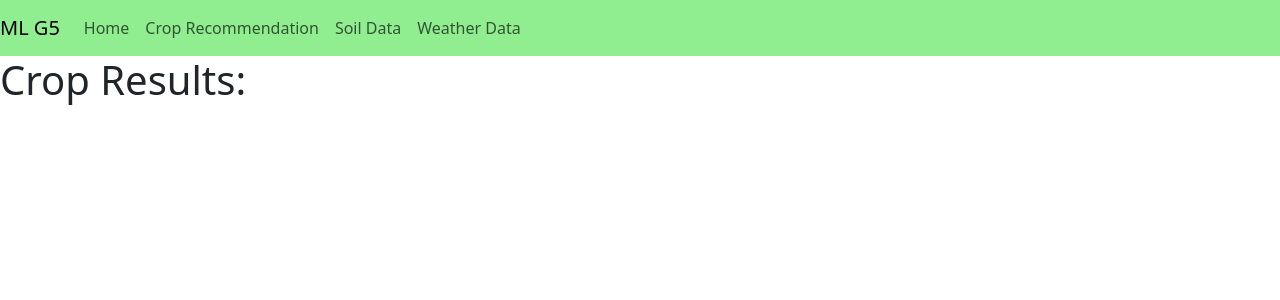
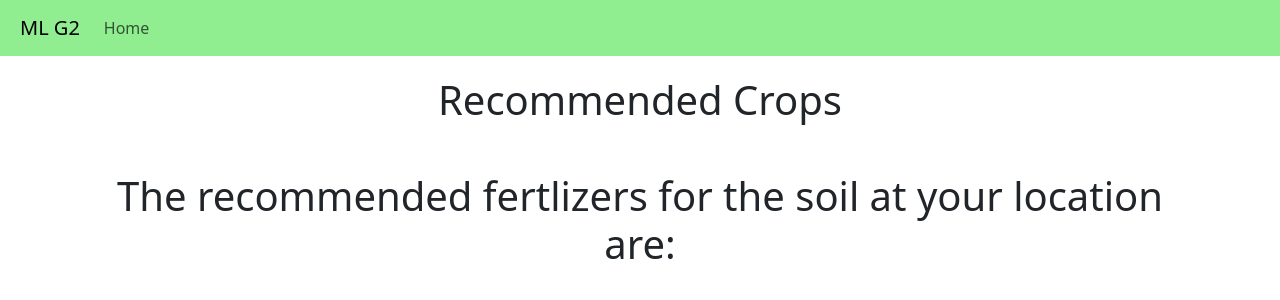
Before and after one commit to minnbanya/ML-Project-G2, a Flask app: template code/templates/result.html in a window 1280 px wide. Shown: the top 300 px of the page. Run offline with Flask 3, Linux system fonts and the light colour scheme; the template is opened without the code that fills it, so the values that code supplies are empty; parts of the project's set-up code (start-up, migrations or seed data) failed here and were passed over.

Commit message:
final webpage draft

```diff
--- a/code/app.py
+++ b/code/app.py
@@ -99,65 +99,61 @@ def process_input():
         print("Error: Could not convert phosphorous to float")
         phosphorous = None
 
-    crop_list = ['apple', 'banana', 'blackgram', 'chickpea', 'coconut', 'coffee',
-                'cotton', 'grapes', 'jute', 'kidneybeans', 'lentil', 'maize',
-                'mango', 'mothbeans', 'mungbean', 'muskmelon', 'orange', 'papaya',
-                'pigeonpeas', 'pomegranate', 'rice', 'watermelon']
+    crop_list = ['Apple', 'Banana', 'Blackgram', 'Chickpea', 'Coconut', 'Coffee',
+                'Cotton', 'Grapes', 'Jute', 'Kidneybeans', 'Lentil', 'Maize',
+                'Mango', 'Mothbeans', 'Mungbean', 'Muskmelon', 'Orange', 'Papaya',
+                'Pigeonpeas', 'Pomegranate', 'Rice', 'Watermelon']
 
     crop_result = []
     crop_input = [[nitrogen,phosphorous,temperature,humidity,ph]]
     crop_prob = crop_model.predict_proba(crop_input)[0]
     crop_pred = crop_prob.argsort()[::-1][:3]
+    crop_suit = sorted(crop_prob, reverse=True)[:3]
+
+    crop_image = []
+
+    #Image API for crop image display
+    api_url = "https://api.unsplash.com//search/photos"
+
+    access_key = "Rh-yjXnAefB0EVCAU48O9Rgh-Z_LyoeE3_rkbmREpVc"
+
     for i in range(len(crop_pred)):
-        crop_result.append(crop_list[crop_pred[i]])
-    return render_template('result.html', crop_result=crop_result)
+        crop_name = crop_list[crop_pred[i]]
+        crop_result.append(crop_name)
+        params = {
+        "client_id": access_key,
+        "query": crop_name
+    }
+        response = requests.get(api_url, headers=headers, params=params)
+        if response.status_code == 200:
+        # Parse the JSON response
+            image_data = response.json()
+            results = image_data.get('results', [])
+            if results:
+                # Assuming you want the first result
+                first_result = results[0]
+                image_url = first_result.get('urls', {}).get('regular', None)
+            else:
+                image_url = "https://via.placeholder.com/150x150.png?text=Image+Not+Available"
+            crop_image.append(image_url)
 
-@app.route('/crop_details')
-def crop_details():
-    crop_name = request.args.get('crop_name')
+    # Fertilizer Recommendation
+    fertilizer_list = ['Urea', 'DAP', 'MOP', '10:26:26 NPK', 'SSP', 'Magnesium Sulphate',
+                    '13:32:26 NPK', '12:32:16 NPK', '50:26:26 NPK', '19:19:19 NPK',
+                    'Chilated Micronutrient', '18:46:00 NPK', 'Sulphur',
+                    '20:20:20 NPK', 'Ammonium Sulphate', 'Ferrous Sulphate',
+                    'White Potash', '10:10:10 NPK', 'Hydrated Lime', '14-35-14',
+                    '28-28', '17-17-17', '20-20']
+    fert_input = [[nitrogen,phosphorous,temperature,humidity]]
+    fert_prob = fertilizer_model.predict_proba(fert_input)[0]
+    fert_pred = fert_prob.argsort()[::-1][:3]
+    fert_result = []
+    for i in range(len(fert_pred)):
+        fertilizer = fertilizer_list[fert_pred[i]]
+        fert_result.append(fertilizer)
 
-    token_url = "https://krishiprabidhi.net/api/token"
-    headers = {
-        "Content-Type": "application/json",
-    }
-    payload = {
-        "email": "st124145@ait.ac.th",
-        "password": "nopassword99",
-    }
+    return render_template('result.html', crop_result=crop_result, crop_image=crop_image, crop_suit=crop_suit, fert_result=fert_result)
 
-    # Make a POST request to obtain the token
-    response = requests.post(token_url, headers=headers, json=payload)
-    json_response = response.json()
-
-    # Check if the token is present in the JSON response
-    if 'access' not in json_response:
-        error_message = "Failed to obtain access token."
-        return jsonify({'error': error_message}), 500
-
-    token = json_response['access']
-
-    # Makes an API call for crop data
-    api_url = f"https://krishiprabidhi.net/crop/api/bmp/{crop_name}"
-
-    headers = {
-        "Authorization": f"Bearer {token}",
-        "Content-Type": "application/json",
-    }
-
-    # Make a GET request to the crop API
-    response = requests.get(api_url, headers=headers)
-
-    # Check if the API call is successful
-    if response.status_code != 200:
-        error_message = f"Failed to fetch crop data for {crop_name}."
-        return render_template('crop_details_error.html', crop_name=crop_name)
-
-    # Parse the JSON response
-    crop_data = response.json()
-
-    # Rest of your code...
-
-    return render_template('crop_details.html', crop_name=crop_name, crop_data=crop_data)
 port_number = 8000
 
 if __name__ == '__main__':
--- a/code/templates/index.html
+++ b/code/templates/index.html
@@ -18,7 +18,7 @@
                 Click on where you are or enter your location (latitude and logitude) to find out!
             </p>
         </div>
-        <div id="map"></div>
+        <div id="map" style="margin: 60px;"></div>
 
         <script>
         var mymap = L.map('map').setView([28.39, 84.12], 8);
--- a/code/templates/navbar.html
+++ b/code/templates/navbar.html
@@ -1,5 +1,5 @@
 <nav class="navbar navbar-expand-lg" style="background-color: lightgreen">
-    <a class="navbar-brand" href="/">ML G5</a>
+    <a class="navbar-brand" href="/" style="margin-left: 20px;">ML G2</a>
     <button class="navbar-toggler" type="button" data-toggle="collapse" data-target="#navbarNav" aria-controls="navbarNav" aria-expanded="false" aria-label="Toggle navigation">
         <span class="navbar-toggler-icon"></span>
     </button>
@@ -8,15 +8,6 @@
             <li class="nav-item active">
                 <a class="nav-link" href="/">Home</a>
             </li>
-            <li class="nav-item">
-                <a class="nav-link" href="/crop-recommendation">Crop Recommendation</a> <!-- Update href with the actual route for crop recommendation -->
-            </li>
-            <li class="nav-item">
-                <a class="nav-link" href="/soil-data">Soil Data</a> <!-- Update href with the actual route for soil data -->
-            </li>
-            <li class="nav-item">
-                <a class="nav-link" href="/weather-data">Weather Data</a> <!-- Update href with the actual route for weather data -->
-            </li>
         </ul>
     </div>
 </nav>
--- a/code/templates/result.html
+++ b/code/templates/result.html
@@ -9,22 +9,36 @@
     </head>
     <body>
         {% include "navbar.html" %}
-        <h1>Crop Results:</h1>
+        <div class="container text-center" style="margin-top: 20px;">
+            <h1>Recommended Crops</h1>
+        </div>
         <div class="container text-center" style="margin-left: auto; margin-right: auto;">
             <div class="row">
-                {% for crop in crop_result %}
+                {% for i in range(crop_result|length) %}
+                    {% set crop = crop_result[i] %}
+                    {% set image = crop_image[i] %}
+                    {% set suit = crop_suit[i] %}
                     <div class="col">
                         <div class="card">
-                            <img src="..." class="card-img-top" alt="...">
+                            <img src="{{ image }}" class="card-img-top" alt="..." width="200" height="300">
                             <div class="card-body">
                                 <h5 class="card-title">{{ crop }}</h5>
-                                <p class="card-text">Some quick example text to build on the card title and make up the bulk of the card's content.</p>
-                                <a href="{{ url_for('crop_details', crop_name=crop) }}" class="btn btn-primary">See more!</a>
+                                <p class="card-text">This crop is {{ (suit * 100)|float|round(2) }}% suitable for your location.</p>
                             </div>
                         </div>
                     </div>
                 {% endfor %}
             </div>
         </div>
+        <div class="container text-center" style="margin-top: 40px;">
+            <h1>
+                The recommended fertlizers for the soil at your location are:
+            </h1>
+            <ul>
+                {% for fertilizer in fert_result %}
+                <li><h3>{{ fertilizer }}</h3></li>
+                {% endfor %}
+            </ul>
+        </div>
     </body>
 </html>
--- a/code/templates/test.html
+++ /dev/null
@@ -1 +0,0 @@
-<h1>Token : {{ token_c }}</h1>
```
Also changed, not shown: code/templates/crop_details.html (deleted, +0 -14 lines), code/templates/crop_details_error.html (deleted, +0 -14 lines), code/static/css/styles.css (line endings or trailing spaces).
